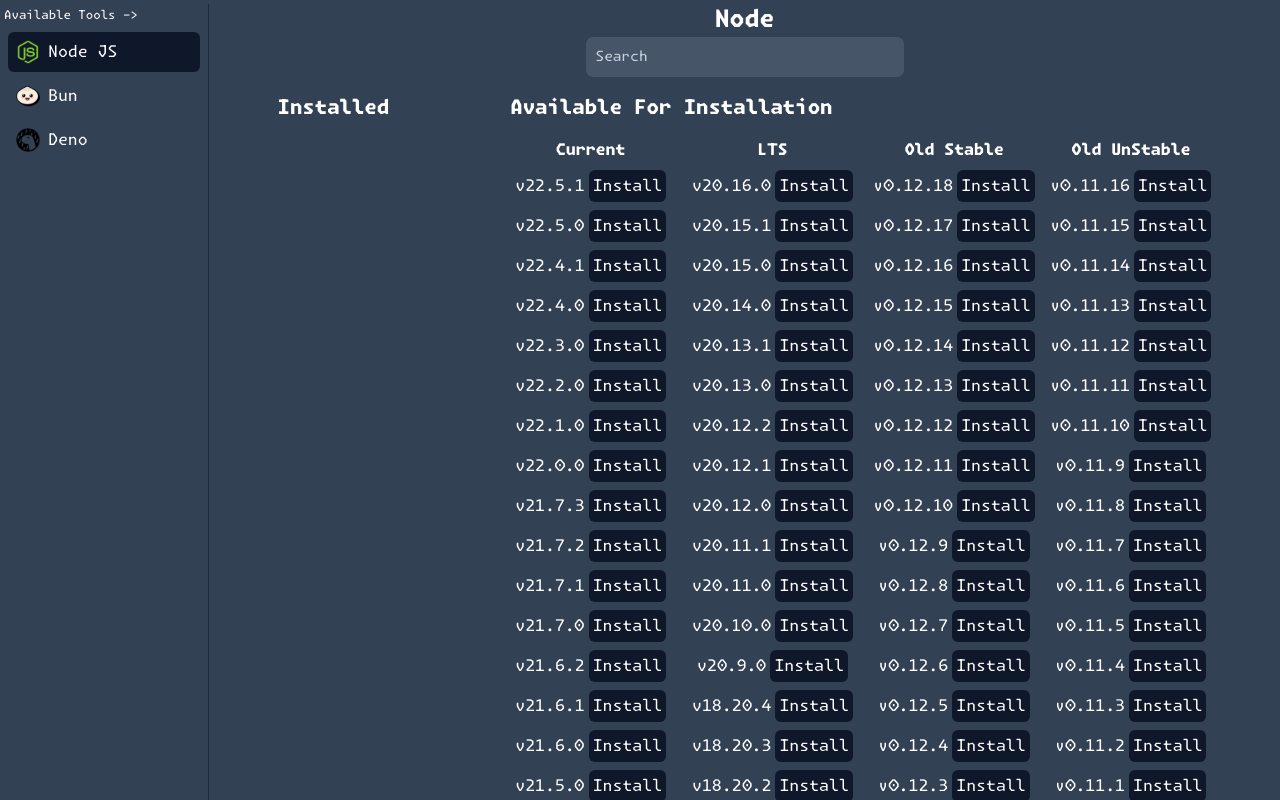
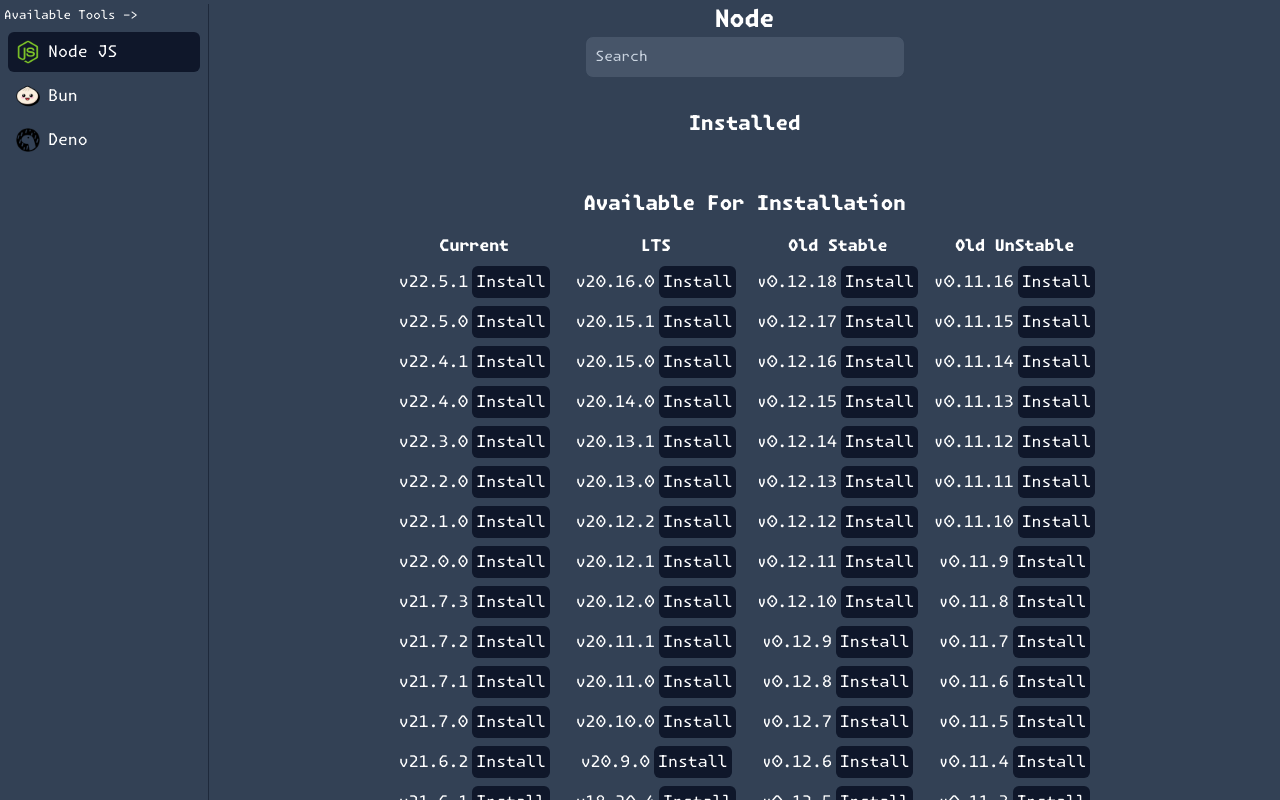
Before and after one commit to Ulrich-Tonmoy/vm, a React (Vite) app: page / in a window 1280 px wide. Both pictures are taken after a click on the element "Node JS". Built offline with nearby package versions, Linux system fonts and the light colour scheme.

Commit message:
body style updated

```diff
--- a/src/components/body/Available.tsx
+++ b/src/components/body/Available.tsx
@@ -29,7 +29,7 @@
   }, []);
 
   return (
-    <div>
+    <div className="flex flex-col items-center justify-center mt-5">
       <title>{selectedTool}</title>
       <div className="mb-4 text-xl font-black">Available For Installation</div>
       <div className="flex justify-between gap-4">
--- a/src/components/body/ContentBody.tsx
+++ b/src/components/body/ContentBody.tsx
@@ -19,7 +19,7 @@
           placeholder="Search"
         />
       </div>
-      <div className="flex flex-col justify-around h-full px-2 md:flex-row">
+      <div className="flex flex-col items-center justify-around h-full px-2">
         <Installed active={selectedConfig.active} installed={selectedConfig.installed} />
         <Available />
       </div>
--- a/src/components/body/Installed.tsx
+++ b/src/components/body/Installed.tsx
@@ -1,5 +1,3 @@
-import { NotificationType, showNotification } from "@/libs";
-
 interface InstalledProps {
   active: string;
   installed: string[];
@@ -7,9 +5,9 @@
 
 export const Installed = ({ active, installed }: InstalledProps) => {
   return (
-    <div className="flex flex-col items-center md:items-start">
+    <div className="flex flex-col items-center p-4">
       <div className="mb-4 text-xl font-black">Installed</div>
-      <div className="ml-8 space-y-2 md:m-0">
+      <div className="flex flex-wrap items-center justify-center gap-2 ml-8 space-y-2 md:m-0">
         {installed.map((i) => (
           <div key={i}>
             {i}
```
